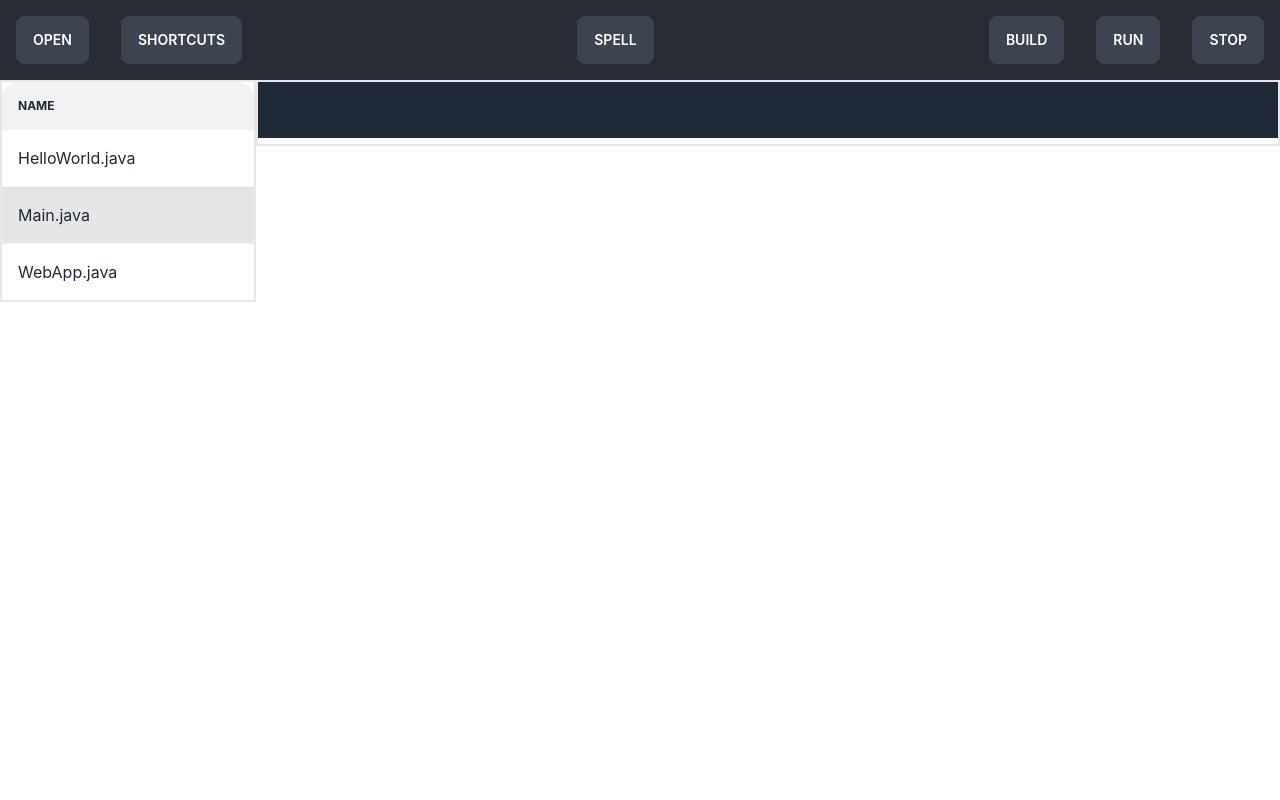
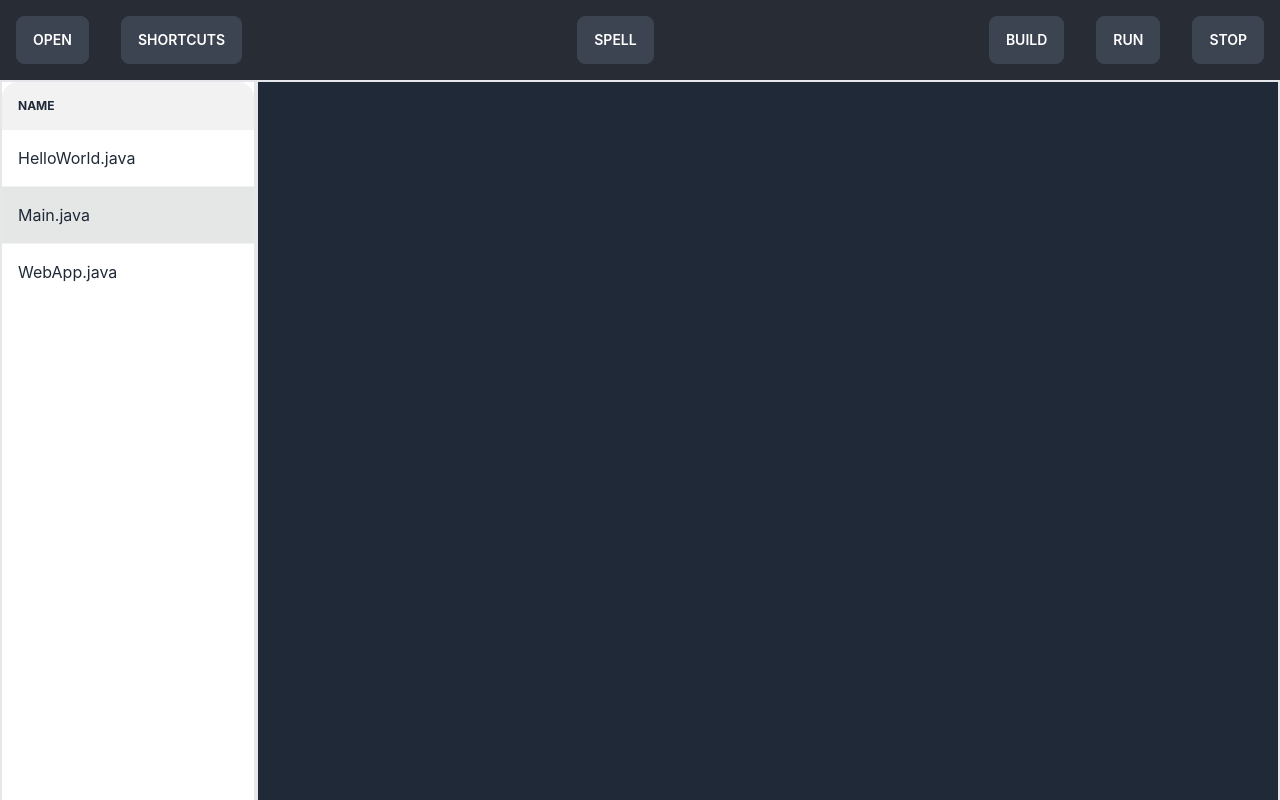
Before and after one commit to alphoux/PING, a React (Create React App) app in the folder react-frontend/ping-react-frontend/: page / in a window 1280 px wide. Built offline with nearby package versions, Linux system fonts and the light colour scheme.

Commit message:
lint: editor in full height

```diff
--- a/react-frontend/ping-react-frontend/src/App.css
+++ b/react-frontend/ping-react-frontend/src/App.css
@@ -2,6 +2,11 @@
 @tailwind components;
 @tailwind utilities;
 
+.body-row {
+  height: 100%;
+  width: 100%;
+  position: fixed;
+}
 
 .action-bar-btn {
   position: relative;
--- a/react-frontend/ping-react-frontend/src/App.js
+++ b/react-frontend/ping-react-frontend/src/App.js
@@ -8,13 +8,13 @@ import Editor from './components/Editor';
 function App() {
   return (
     <div className="App">
-      <body className='flex flex-col h-full'>
+      <body>
         <NavBar dyslexia={true} />
-        <div className='flex h-full'>
-          <div className="w-1/5 h-full border-solid border-2 border-black-">
+        <div className='flex flex-row body-row'>
+          <div className="basis-1/5 flex-none border-solid border-2 border-black-">
             <FileExplorer></FileExplorer>
           </div>
-          <div className="w-4/5 h-full border-solid border-2 border-black-">
+          <div className="basis-4/5 grow flex-1 border-solid border-2 border-black-">
             <Editor/>
           </div>
         </div>
--- a/react-frontend/ping-react-frontend/src/components/Editor.js
+++ b/react-frontend/ping-react-frontend/src/components/Editor.js
@@ -18,10 +18,7 @@ export default function Editor() {
     }
 
     return (
-        <div className='h-full'>
-            <textarea style={{resize: 'none'}} className='bg-gray-800 h-full w-full text-xl text-white text-left' onChange={handlechange}>
-
+            <textarea className='bg-gray-800 h-full w-full text-xl text-white text-left' onChange={handlechange}>
             </textarea>
-        </div>
     )
 }
```
